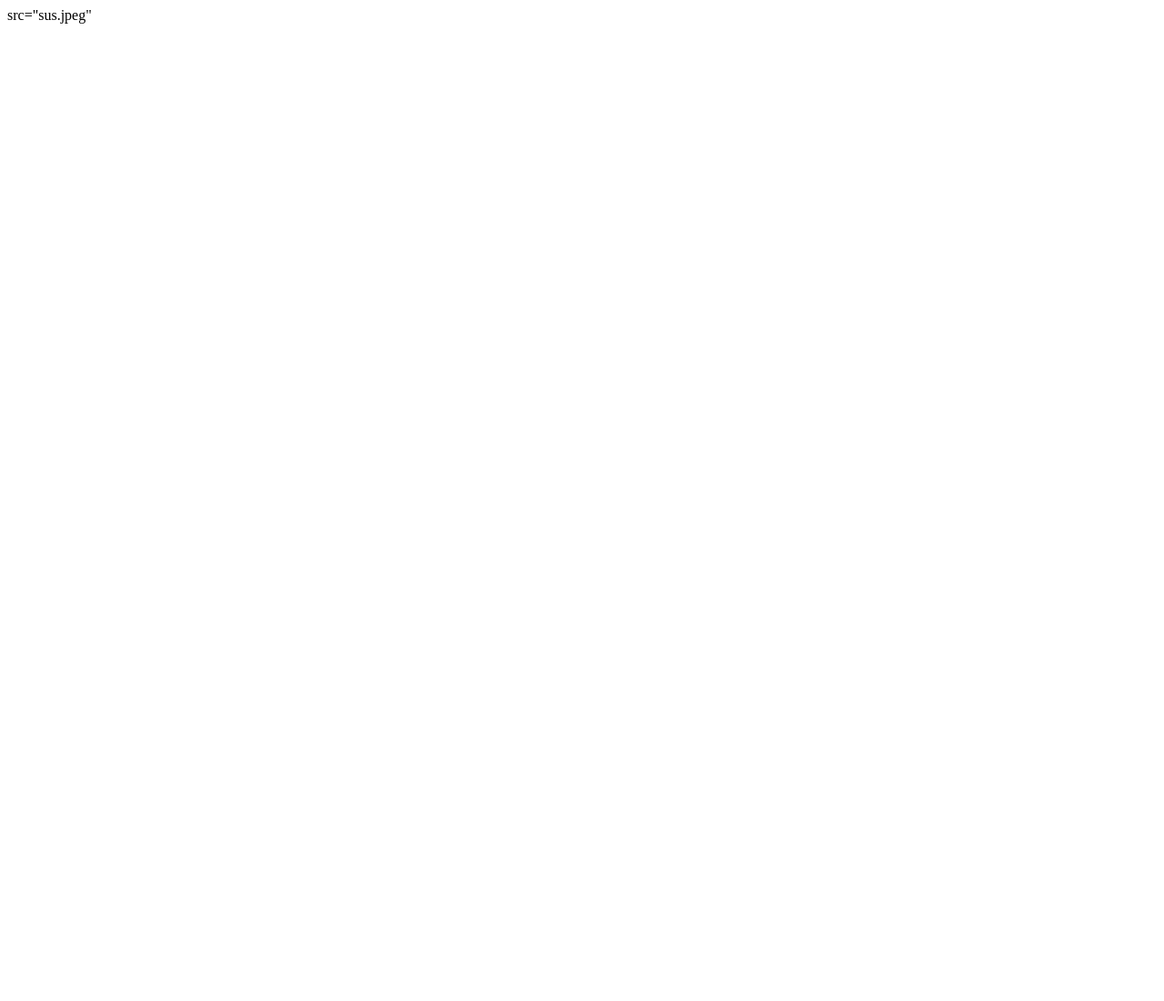
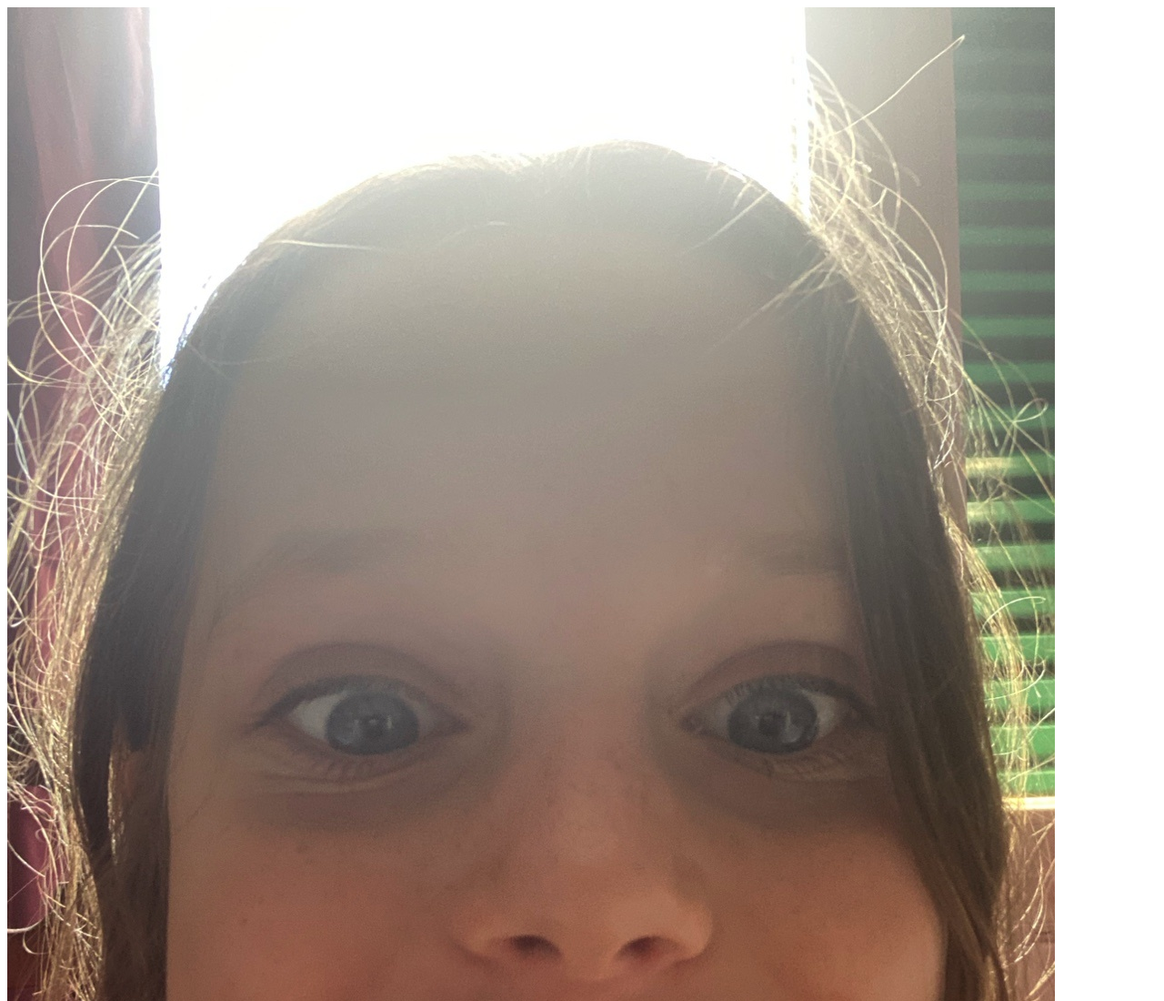
Before and after one commit to megadave66/amogus, a plain HTML site: page index.html in a window 1280 px wide. Shown: the top 1100 px of the page at 91% size. Before the commit the page ends 800 px from the top, so only its background shows below. Drawn offline with Linux system fonts and the light colour scheme.

Commit message:
Update index.html

```diff
--- a/index.html
+++ b/index.html
@@ -1,6 +1,6 @@
 <!DOCTYPE html>
 <html>
   <body>
-    <img>src="sus.jpeg"</img>
+    <img src="sus.jpeg"></img>
   </body>
 </html>
```
